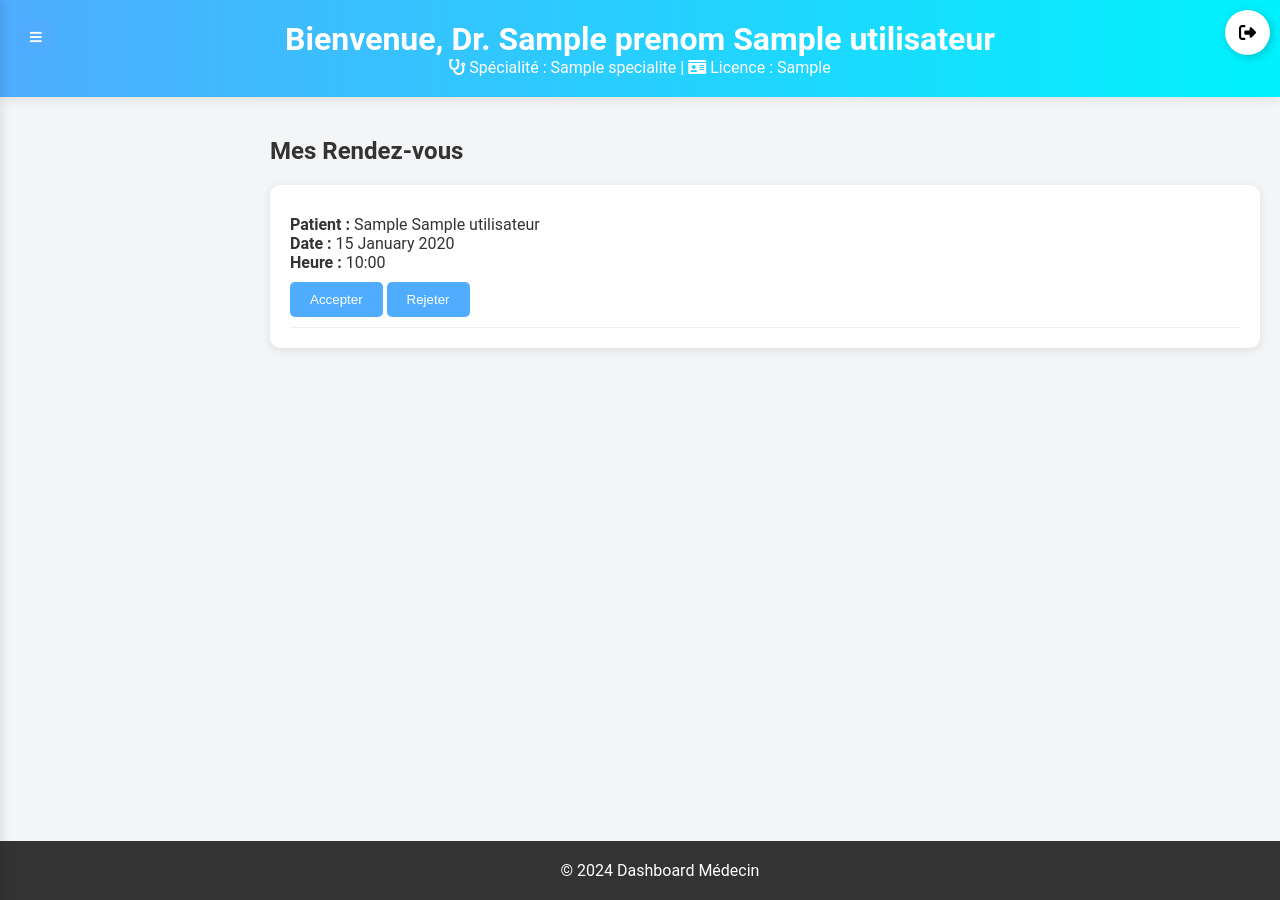
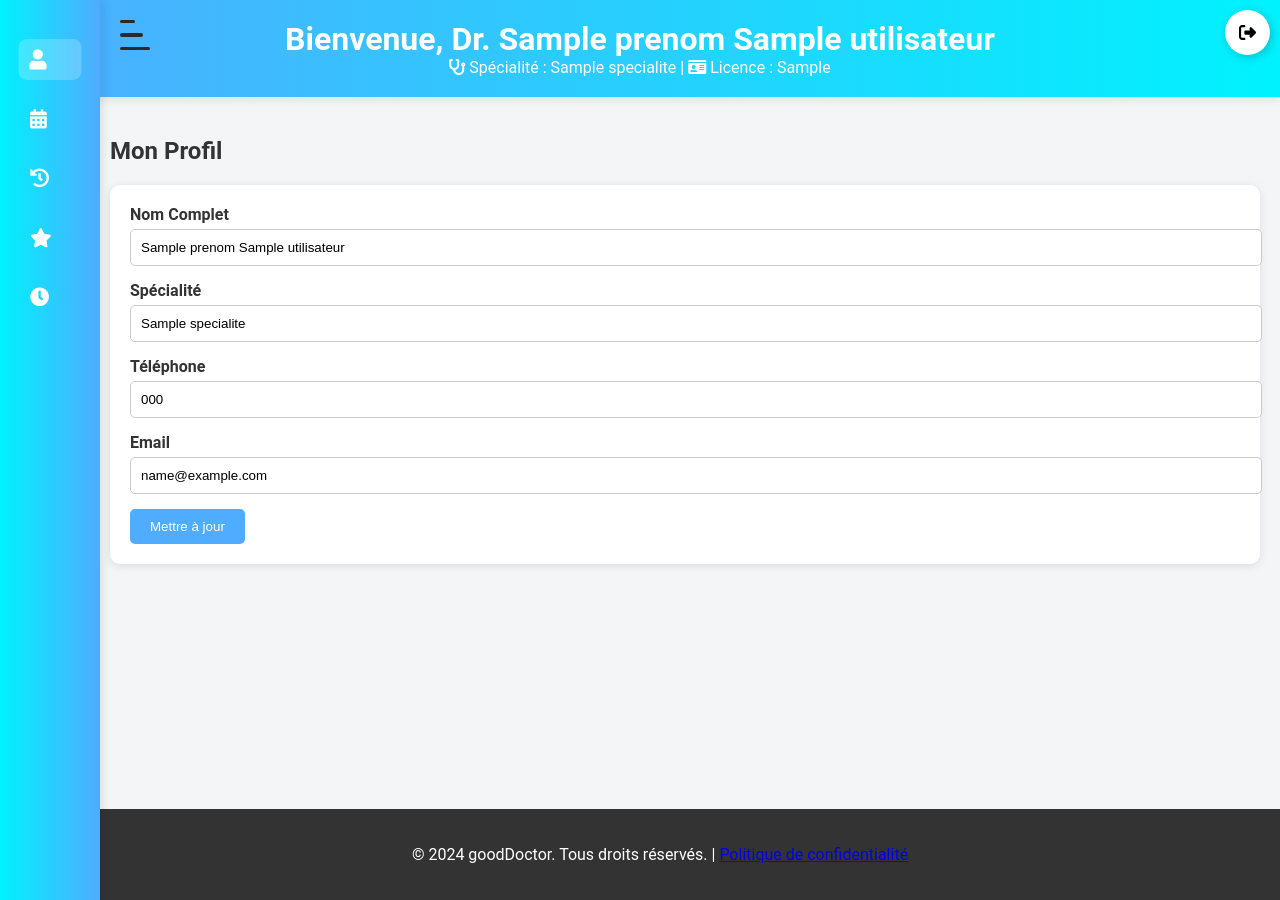
Before and after one commit to MoussaMS/projetDjango, a Django app: template projet/goodDoctor/templates/medecin_dashboard.html in a window 1280 px wide. Run offline with Django 5.2, Linux system fonts and the light colour scheme; tables that the repository leaves empty hold one stand-in row (values such as "Sample post"); the template is opened without the code that fills it: values that come from a table or form of the project are taken from there, most other values are stand-ins (such as "Sample title", 1, 10 or a date in 2020); data that the repository does not hold is empty.

Commit message:
Amélioration dela page medecin

```diff
--- a/projet/goodDoctor/templates/medecin_dashboard.html
+++ b/projet/goodDoctor/templates/medecin_dashboard.html
@@ -36,28 +36,32 @@
             margin: 10px 0;
         }
 
+        footer {
+            background: #0d6efd;
+            color: white;
+        }
+
         .dashboard {
             display: flex;
             transition: margin-left 0.3s;
         }
 
         .sidebar {
-            width: 250px;
-            background: #4facfe;
+            width: 60px; /* Réduite à 60px */
+            background: linear-gradient(90deg,#00f2fe, #4facfe);
             color: white;
             min-height: 100vh;
             padding: 20px;
             box-shadow: 2px 0 10px rgba(0, 0, 0, 0.1);
-            transition: transform 0.3s;
-            transform: translateX(-100%);
             position: fixed;
             top: 0;
             left: 0;
             z-index: 1001;
+            transition: width 0.3s;
         }
 
         .sidebar.active {
-            transform: translateX(0);
+            width: 150px; /* Réduite à 200px */
         }
 
         .sidebar ul {
@@ -68,6 +72,7 @@
 
         .sidebar ul li {
             margin: 20px 0;
+            position: relative;
         }
 
         .sidebar ul li a {
@@ -90,15 +95,25 @@
             margin-right: 10px;
         }
 
+        .sidebar ul li a span {
+            display: none;
+            transition: opacity 0.3s;
+        }
+
+        .sidebar.active ul li a span {
+            display: inline;
+            opacity: 1;
+        }
+
         .content {
             flex: 1;
             padding: 20px;
-            margin-left: 250px;
+            margin-left: 90px; /* Réduite à 60px */
             transition: margin-left 0.3s;
         }
 
         .content.collapsed {
-            margin-left: 0;
+            margin-left: 200px; /* Réduite à 200px */
         }
 
         .section {
@@ -188,7 +203,7 @@
             cursor: pointer;
             position: fixed;
             top: 20px;
-            left: 20px;
+            left: 70px; /* Déplacé à 70px */
             z-index: 1002;
             transition: transform 0.3s;
         }
@@ -311,6 +326,73 @@
             padding: 10px;
         }
 
+        /* Menu hamburger styles */
+        #checkbox {
+            display: none;
+        }
+
+        .toggle {
+            position: relative;
+            width: 30px;
+            height: 30px;
+            cursor: pointer;
+            display: flex;
+            flex-direction: column;
+            align-items: flex-start;
+            justify-content: center;
+            gap: 10px;
+            transition-duration: .5s;
+            position: fixed;
+            top: 20px;
+            left: 120px; /* Déplacé à 70px */
+            z-index: 1002;
+        }
+
+        .bars {
+            width: 100%;
+            height: 4px;
+            background-color: rgb(42, 42, 43);
+            border-radius: 4px;
+        }
+
+        #bar2 {
+            transition-duration: .8s;
+        }
+
+        #bar1 {
+            width: 50%;
+        }
+
+        #bar2 {
+            width: 75%;
+        }
+
+        #checkbox:checked + .toggle .bars {
+            position: absolute;
+            transition-duration: .5s;
+        }
+
+        #checkbox:checked + .toggle #bar2 {
+            transform: scaleX(0);
+            transition-duration: .1s;
+        }
+
+        #checkbox:checked + .toggle #bar1 {
+            width: 100%;
+            transform: rotate(45deg);
+            transition-duration: .5s;
+        }
+
+        #checkbox:checked + .toggle #bar3 {
+            width: 100%;
+            transform: rotate(-45deg);
+            transition-duration: .5s;
+        }
+
+        #checkbox:checked + .toggle {
+            transition-duration: .5s;
+            transform: rotate(180deg);
+        }
     </style>
 </head>
 <body>
@@ -334,22 +416,32 @@
         </div>
     </header>
 
-    <button class="toggle-btn" onclick="toggleSidebar()"><i class="fas fa-bars"></i></button>
+    <!-- Menu hamburger -->
+    <input id="checkbox" type="checkbox">
+    <label class="toggle" for="checkbox">
+        <div id="bar1" class="bars"></div>
+        <div id="bar2" class="bars"></div>
+        <div id="bar3" class="bars"></div>
+    </label>
 
-    <div class="dashboard">
-        <aside class="sidebar">
+    <!-- Sidebar -->
+    <div class="sidebar">
         <ul>
-                <li><a href="#profile" class="active"><i class="fas fa-user"></i> Profil</a></li>
-                <li><a href="#appointments"><i class="fas fa-calendar-alt"></i> Rendez-vous</a></li>
-                <li><a href="#messages"><i class="fas fa-envelope"></i> Messages</a></li>
-                <li><a href="#reviews"><i class="fas fa-star"></i> Évaluations</a></li>
-                <li><a href="#availability"><i class="fas fa-clock"></i> Disponibilités</a></li>
-                <li><a href="#HistoriqueMedical"><i class="fas fa-clock"></i> Historiques Médicales</a></li>
+            <li><a href="#" data-section="profile" class="active"><i class="fas fa-user"></i><span>Profil</span></a></li>
+            <li><a href="#" data-section="appointments"><i class="fas fa-calendar-alt"></i><span>Rendez-vous</span></a></li>
+            <li><a href="#" data-section="historique"><i class="fas fa-history"></i><span>Historiques</span></a></li>
+            <li><a href="#" data-section="evaluations"><i class="fas fa-star"></i><span>Évaluations</span></a></li>
+            <li><a href="#" data-section="availability"><i class="fas fa-clock"></i><span>Disponibilité</span></a></li>
         </ul>
-        </aside>
+    </div>
 
-        <main class="content">
-            <section id="profile" class="section">
+    <!-- Content -->
+    <div class="content">
+        <section id="evaluations" class="section">
+            <h2>Évaluations</h2>
+            <div>Vos évaluations apparaîtront ici.</div>
+        </section>
+        <section id="profile" class="section active">
             <h2>Mon Profil</h2>
             <form class="profile-form" method="POST">
                 {% csrf_token %}
@@ -372,8 +464,7 @@
                 <button type="submit" class="btn">Mettre à jour</button>
             </form>
         </section>
-
-            <section id="appointments" class="section active">
+        <section id="appointments" class="section">
             <h2>Mes Rendez-vous</h2>
             <div class="appointment-list">
                 {% for rendez_vous in rendez_vous %}
@@ -389,17 +480,6 @@
                 {% endfor %}
             </div>
         </section>
-
-            <section id="messages" class="section">
-                <h2>Messages</h2>
-                <div>Vos messages apparaîtront ici.</div>
-            </section>
-
-            <section id="reviews" class="section">
-                <h2>Évaluations</h2>
-                <div>Vos évaluations apparaîtront ici.</div>
-            </section>
-
         <section id="availability" class="section">
             <h2>Disponibilités</h2>
             <form class="availability-form" method="POST">
@@ -436,12 +516,8 @@
                 {% endfor %}
             </ul>
         </section>
-
-
-
-            <section  id="HistoriqueMedical" class="section">
-                <h2>Historiques Médicales</h2>
-                <form action="HistoriqueMedical">
+        <section id="historique" class="section">
+            <h2>Historiques</h2>
             <div>
                 {% for historique in historiques_medicaux %}
                 <div>
@@ -456,13 +532,12 @@
                 {% endfor %}
                 </div>
             </div>
-                </form>
         </section>
-        </main>
+
     </div>
 
-    <footer>
-        &copy; 2024 Dashboard Médecin
+    <footer class="text-center py-4">
+        <p>© 2024 goodDoctor. Tous droits réservés. | <a href="#" class="text-white">Politique de confidentialité</a></p>
     </footer>
 
     <div class="loading">
@@ -470,70 +545,30 @@
     </div>
 
     <script>
-        const tabs = document.querySelectorAll('.sidebar a');
-        const sections = document.querySelectorAll('.section');
-        const sidebar = document.querySelector('.sidebar');
-        const content = document.querySelector('.content');
-        const loading = document.querySelector('.loading');
-
-        // Charger la section active à partir du sessionStorage
-        document.addEventListener('DOMContentLoaded', () => {
-            const activeTabId = sessionStorage.getItem('activeTab');
-            if (activeTabId) {
-                const activeTab = document.querySelector(`#${activeTabId}`);
-                if (activeTab) {
-                    activeTab.classList.add('active');
-                    const targetSection = document.querySelector(activeTab.getAttribute('href'));
-                    targetSection.classList.add('active');
-                }
-            }
-        });
-
-        // Ajouter l'événement de click sur les onglets de la sidebar
-        tabs.forEach(tab => {
-            tab.addEventListener('click', (e) => {
-                e.preventDefault();
-                tabs.forEach(t => t.classList.remove('active')); // Retirer la classe 'active' de tous les onglets
-                tab.classList.add('active'); // Ajouter la classe 'active' à l'onglet sélectionné
-
-                sections.forEach(section => {
-                    section.classList.remove('active'); // Retirer la classe 'active' de toutes les sections
-                });
-
-                const target = document.querySelector(tab.getAttribute('href')); // Récupérer la section correspondant à l'onglet
-                target.classList.add('active'); // Ajouter la classe 'active' à la section cible
-
-                // Sauvegarder l'onglet actif dans le sessionStorage
-                sessionStorage.setItem('activeTab', tab.getAttribute('href').substring(1));
-
-                loading.classList.add('active'); // Afficher le loader
-                setTimeout(() => {
-                    loading.classList.remove('active'); // Retirer le loader après 1 seconde
-                }, 1000);
-
-                sidebar.classList.add('active'); // S'assurer que la barre latérale est affichée
-                content.classList.remove('collapsed'); // Enlever la classe 'collapsed' pour garantir l'affichage du contenu
-            });
-        });
-
-        // Fonction pour basculer la sidebar
-        function toggleSidebar() {
-            sidebar.classList.toggle('active');
-            content.classList.toggle('collapsed');
-        }
-
-        // Ajouter une écoute de l'événement click sur le document pour réagir au clic sur un lien de la sidebar
-        document.addEventListener('click', (e) => {
-            if (e.target.closest('.sidebar a')) {
-                sidebar.classList.add('active'); // Afficher la sidebar lorsque l'on clique sur un lien
-                content.classList.remove('collapsed'); // S'assurer que le contenu est visible
-            }
-        });
-
         document.getElementById('logoutBtn').addEventListener('click', function() {
             window.location.href = "{% url 'logout' %}";
         });
 
+        // Toggle sidebar
+        document.getElementById('checkbox').addEventListener('change', function() {
+            document.querySelector('.sidebar').classList.toggle('active');
+            document.querySelector('.content').classList.toggle('collapsed');
+        });
+
+        // Show/hide sections
+        document.querySelectorAll('.sidebar ul li a').forEach(link => {
+            link.addEventListener('click', function(event) {
+                event.preventDefault();
+                document.querySelectorAll('.section').forEach(section => {
+                    section.classList.remove('active');
+                });
+                document.getElementById(this.dataset.section).classList.add('active');
+                document.querySelectorAll('.sidebar ul li a').forEach(link => {
+                    link.classList.remove('active');
+                });
+                this.classList.add('active');
+            });
+        });
     </script>
 </body>
 </html>
```
Also changed, not shown: projet/goodDoctor/templates/patient_dashboard.html (+40 -18 lines), projet/goodDoctor/views.py (+12 -7 lines). Lines whose indentation alone changed are shown as unchanged.
